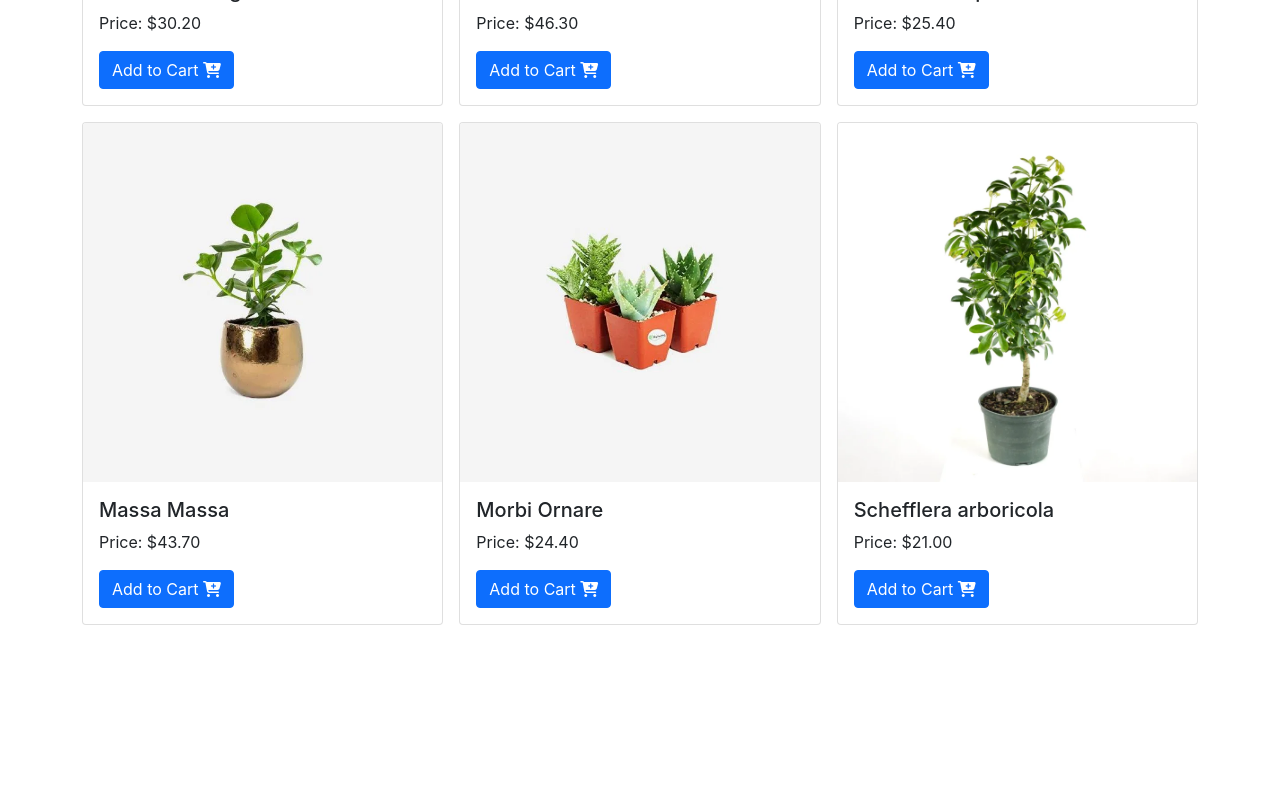
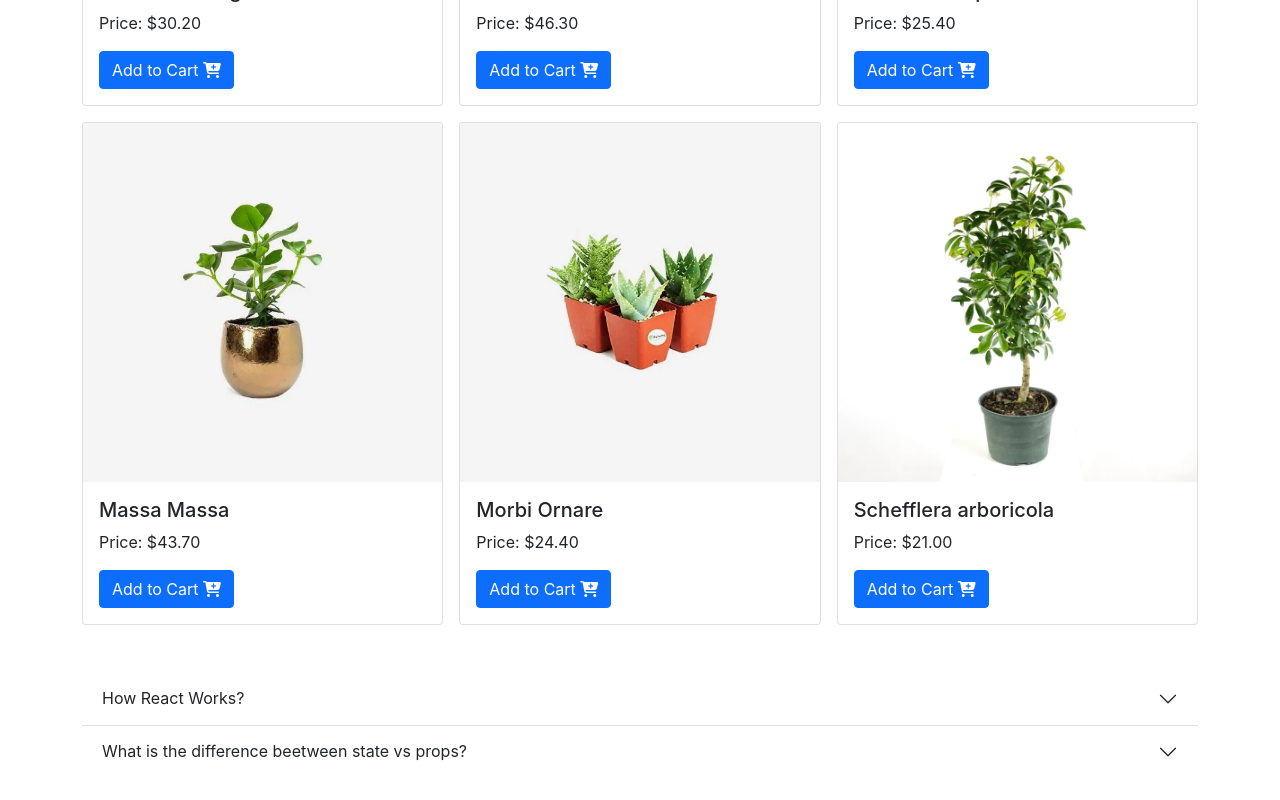
Before and after one commit to mak-alamin/natural-shop, a React (Create React App) app: page /shop in a window 1280 px wide. Shown: the part 1013-1813 px from the top of the page. Before the commit the page ends 1654 px from the top, so only its background shows below. Built offline with nearby package versions, Linux system fonts and the light colour scheme.

Commit message:
question answered

```diff
--- /dev/null
+++ b/src/components/QA/QA.js
@@ -0,0 +1,62 @@
+import React from "react";
+
+const QA = () => {
+  return (
+    <div className="accordion accordion-flush" id="ques_1">
+      <div className="accordion-item">
+        <h2 className="accordion-header" id="flush-heading-1">
+          <button
+            className="accordion-button collapsed"
+            type="button"
+            data-bs-toggle="collapse"
+            data-bs-target="#flush-collapse-1"
+          >
+            How React Works?
+          </button>
+        </h2>
+        <div
+          id="flush-collapse-1"
+          className="accordion-collapse collapse"
+          data-bs-parent="#ques_2"
+        >
+          <div className="accordion-body">
+            React works by creating a Virtual DOM behind the scene that is
+            basically a DOM tree representation in JavaScript. So when it needs
+            to read or write to the DOM, it will use the virtual representation
+            of it. Then the virtual DOM will try to find the most efficient way
+            to update the browser’s DOM. React elements are plain objects and
+            are cheap to create and React DOM takes care of updating the DOM to
+            match the React elements. That's why it's very efficient and have
+            high performance to speed up DOM manipulation.
+          </div>
+        </div>
+      </div>
+      <div className="accordion-item">
+        <h2 className="accordion-header" id="flush-heading-2">
+          <button
+            className="accordion-button collapsed"
+            type="button"
+            data-bs-toggle="collapse"
+            data-bs-target="#flush-collapse-2"
+          >
+            What is the difference beetween state vs props?
+          </button>
+        </h2>
+        <div
+          id="flush-collapse-2"
+          className="accordion-collapse collapse"
+          data-bs-parent="#ques_2"
+        >
+          <div className="accordion-body">
+            In React we use props to pass data from one component to another.
+            States are used to store data locally that is local only in the
+            component in which it is declared and cannot be passed to other
+            components without props.
+          </div>
+        </div>
+      </div>
+    </div>
+  );
+};
+
+export default QA;
--- a/src/components/Shop/Shop.js
+++ b/src/components/Shop/Shop.js
@@ -1,6 +1,7 @@
 import React, { useEffect, useState } from "react";
 import Cart from "../Cart/Cart";
 import Product from "../Product/Product";
+import QA from "../QA/QA";
 
 const Shop = () => {
   const [products, setProducts] = useState([]);
@@ -53,7 +54,9 @@ const Shop = () => {
 
   return (
     <div>
-      <h1 className="siteName"><span className="text-success">Greenly</span> Plant Shop</h1>
+      <h1 className="siteName">
+        <span className="text-success">Greenly</span> Plant Shop
+      </h1>
 
       <Cart
         cart={cart}
@@ -71,6 +74,10 @@ const Shop = () => {
           ></Product>
         ))}
       </div>
+
+      <div className="row my-5">
+        <QA></QA>
+      </div>
     </div>
   );
 };
```
Also changed, not shown: 1 other file (tests, documents, lock files or other folders).
